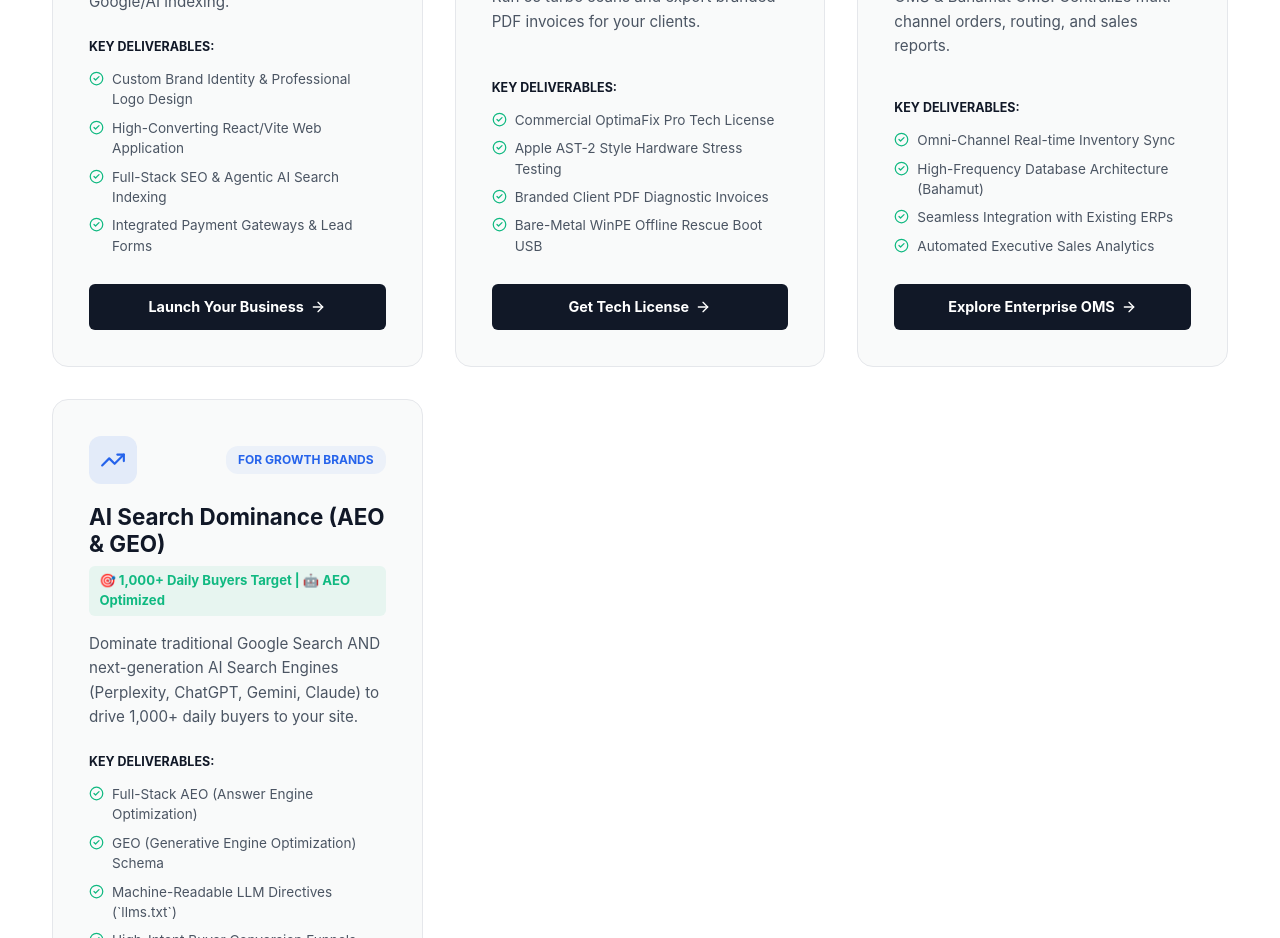
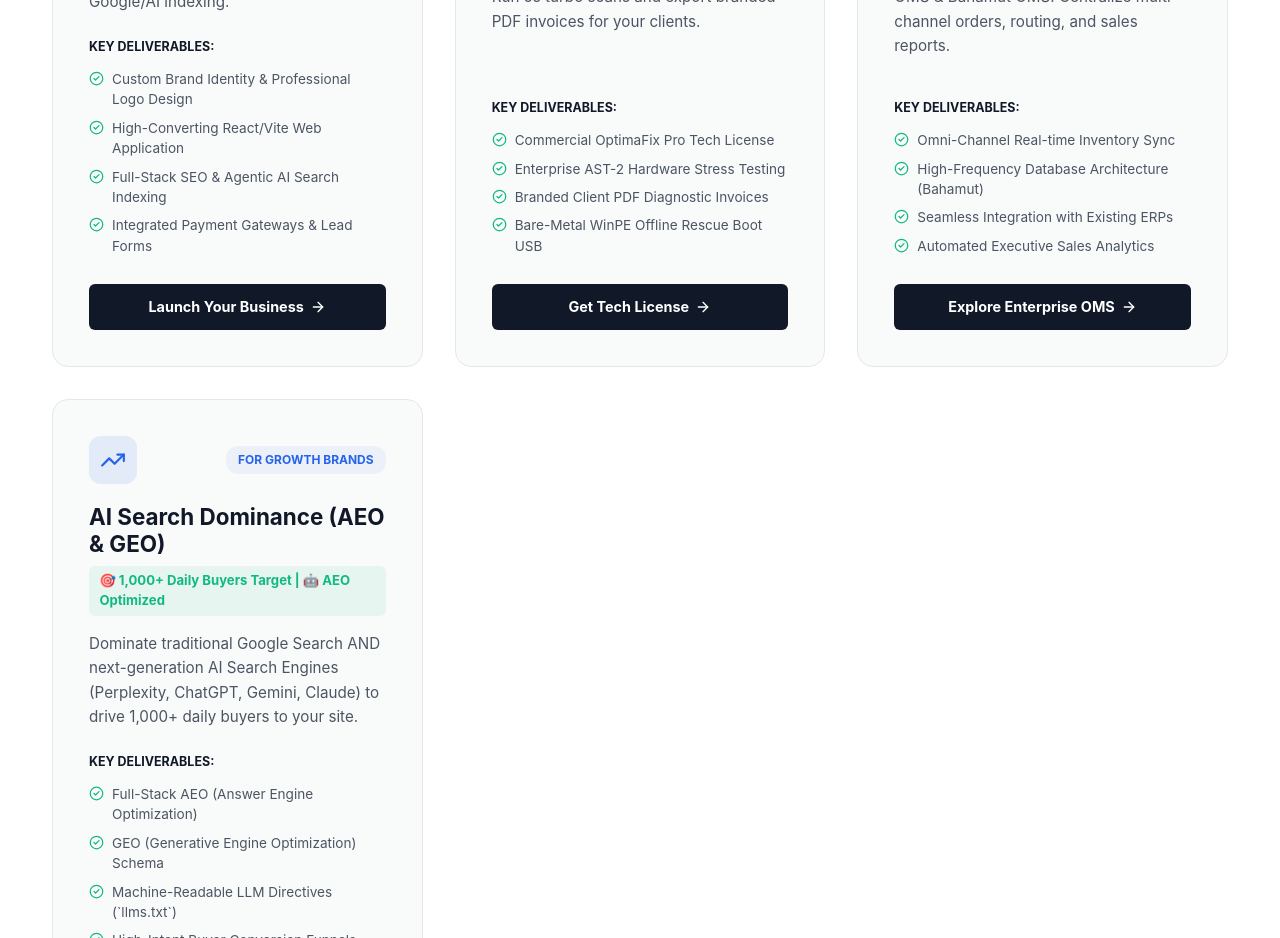
Before and after one commit to devibe70-ux/de-vibe-website, a React (Vite) app: page / in a window 1280 px wide. Shown: the part 2020-2958 px from the top of the page. Built offline with nearby package versions, Linux system fonts and the light colour scheme.

Commit message:
Completely remove Apple trademark text and replace with Enterprise AST-2

```diff
--- a/src/components/BusinessGrowth.jsx
+++ b/src/components/BusinessGrowth.jsx
@@ -28,7 +28,7 @@ export default function BusinessGrowth() {
       metrics: '💰 +300% Service Margins | ⏱️ 5s Turbo Scans',
       highlights: [
         'Commercial OptimaFix Pro Tech License',
-        'Apple AST-2 Style Hardware Stress Testing',
+        'Enterprise AST-2 Hardware Stress Testing',
         'Branded Client PDF Diagnostic Invoices',
         'Bare-Metal WinPE Offline Rescue Boot USB'
       ],
--- a/src/components/Products.jsx
+++ b/src/components/Products.jsx
@@ -66,10 +66,10 @@ export default function Products() {
       badge: 'Autopay Subscription',
       subBadge: '⭐ Best ROI for Repair Shops & Techs',
       speedTag: '🚀 5x Multi-Thread Turbo Engine (~5s scan)',
-      description: 'Commercial repair license for technicians & shops with 5x parallel engine, Apple AST-2 diagnostics & client PDF invoices.',
+      description: 'Commercial repair license for technicians & shops with 5x parallel engine, Enterprise AST-2 diagnostics & client PDF invoices.',
       highlights: [
         'Unlimited PCs & Scans (Multi-Device)',
-        'Apple AST-2 Style Component Stress Test',
+        'Enterprise AST-2 Component Stress Test',
         'Branded Client PDF Diagnostic Invoices',
         'Automated Daily Scheduled Auto-Repair',
         'Priority 24/7 Tech Hotline & Remote Support'
@@ -711,7 +711,7 @@ export default function Products() {
                     <tr style={{ backgroundColor: 'var(--bg-secondary)' }}>
                       <td style={{ padding: '0.85rem 1rem', border: '1px solid var(--border)', fontWeight: '600' }}>Hardware Component Certification</td>
                       <td style={{ padding: '0.85rem 1rem', border: '1px solid var(--border)', textAlign: 'center' }}>Basic CPU/RAM Summary</td>
-                      <td style={{ padding: '0.85rem 1rem', border: '1px solid var(--border)', textAlign: 'center', fontWeight: '700', color: 'var(--accent)' }}>🍏 Apple AST-2 Style Component Stress</td>
+                      <td style={{ padding: '0.85rem 1rem', border: '1px solid var(--border)', textAlign: 'center', fontWeight: '700', color: 'var(--accent)' }}>⚡ Enterprise AST-2 Component Stress</td>
                       <td style={{ padding: '0.85rem 1rem', border: '1px solid var(--border)', textAlign: 'center' }}>Low-Level Bus & Memory Pattern Test</td>
                     </tr>
                     <tr>
```
